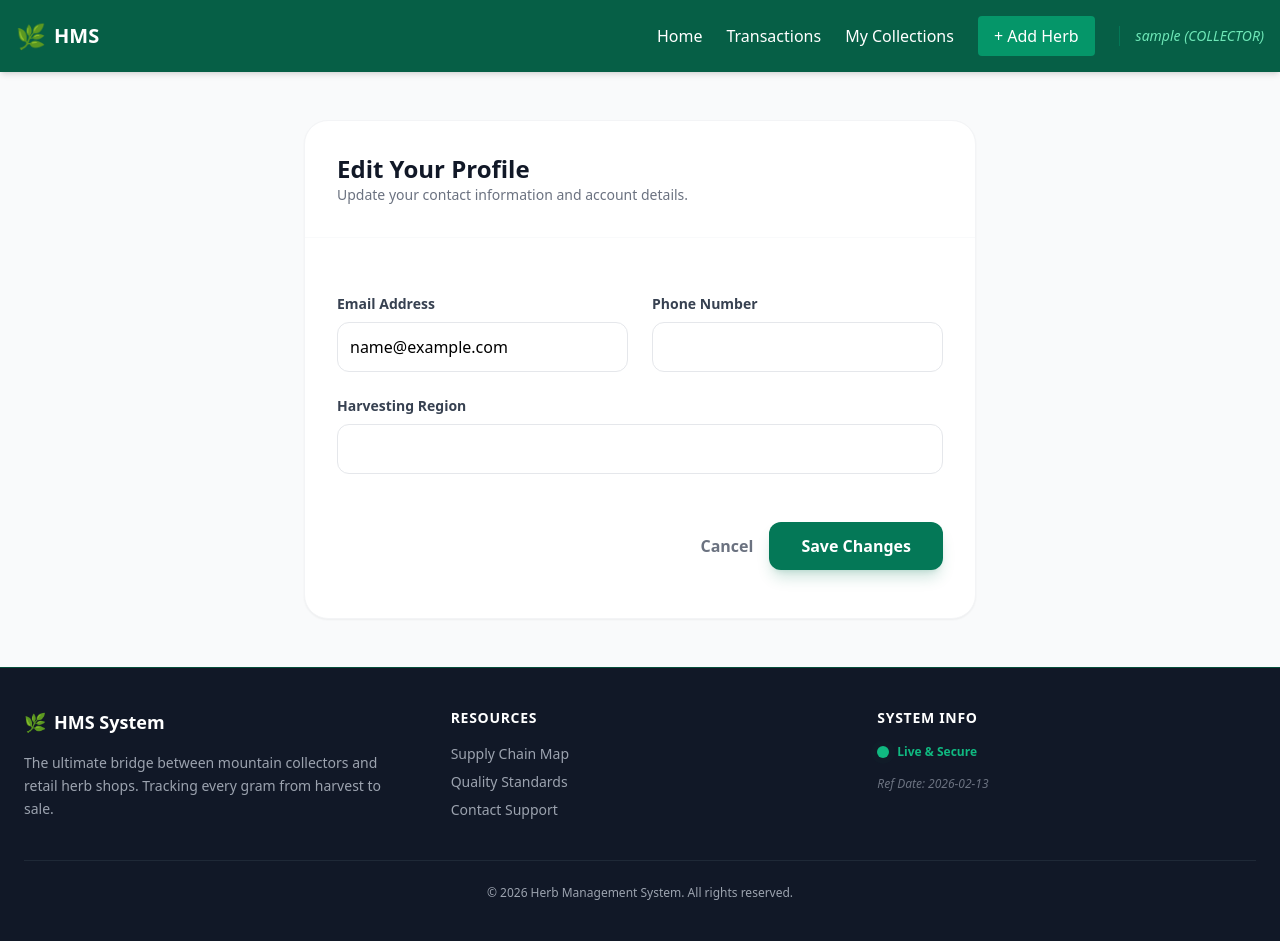
After one commit to bipinjlimbu/Herbs-Management-System---Django-Project, a Django app: page /profile/edit/ in a window 1280 px wide. The commit adds this page. Run offline with Django 5.2, Linux system fonts and the light colour scheme; the visitor is signed in with stand-in values (Sample User, id 1).

Commit message:
Edit Profile Page Added

```diff
--- /dev/null
+++ b/hms_app/templates/main/edit_profile_page.html
@@ -0,0 +1,61 @@
+<html>
+<head>
+    <title>Edit Profile - HMS</title>
+    {% load static %}
+    <link href="{% static 'src/styles.css' %}" rel="stylesheet" />
+</head>
+<body class="bg-gray-50 flex flex-col min-h-screen">
+    {% include 'components/_navbar.html' %}
+
+    <main class="flex-grow container mx-auto px-6 py-12">
+        <div class="max-w-2xl mx-auto bg-white rounded-3xl shadow-sm border border-gray-100 overflow-hidden">
+            <div class="p-8 border-b border-gray-50">
+                <h1 class="text-2xl font-bold text-gray-900">Edit Your Profile</h1>
+                <p class="text-gray-500 text-sm">Update your contact information and account details.</p>
+            </div>
+
+            <form method="POST" class="p-8 space-y-6">
+                {% csrf_token %}
+
+                <div class="grid grid-cols-1 md:grid-cols-2 gap-6">
+                    <div class="space-y-2">
+                        <label class="text-sm font-bold text-gray-700">Email Address</label>
+                        <input type="email" name="email" value="{{ user.email }}"
+                               class="w-full p-3 rounded-xl border border-gray-200 focus:ring-2 focus:ring-emerald-500 outline-none transition">
+                    </div>
+                    <div class="space-y-2">
+                        <label class="text-sm font-bold text-gray-700">Phone Number</label>
+                        <input type="text" name="phone" value="{{ user.phone }}"
+                               class="w-full p-3 rounded-xl border border-gray-200 focus:ring-2 focus:ring-emerald-500 outline-none transition">
+                    </div>
+                </div>
+
+                {% if user.role == "COLLECTOR" %}
+                <div class="space-y-2">
+                    <label class="text-sm font-bold text-gray-700">Harvesting Region</label>
+                    <input type="text" name="region" value="{{ user.collector_info.region }}"
+                           class="w-full p-3 rounded-xl border border-gray-200 focus:ring-2 focus:ring-emerald-500 outline-none transition">
+                </div>
+                {% elif user.role == "RETAILER" %}
+                <div class="space-y-2">
+                    <label class="text-sm font-bold text-gray-700">Shop Name</label>
+                    <input type="text" name="shop_name" value="{{ user.retailer_info.shop_name }}"
+                           class="w-full p-3 rounded-xl border border-gray-200 focus:ring-2 focus:ring-blue-500 outline-none transition">
+                </div>
+                {% endif %}
+
+                <div class="pt-6 flex items-center justify-end space-x-4">
+                    <a href="/profile/{{ user.id }}/" class="text-gray-500 font-bold hover:text-gray-700 transition">
+                        Cancel
+                    </a>
+                    <button type="submit" class="bg-emerald-700 text-white px-8 py-3 rounded-xl font-bold hover:bg-emerald-800 shadow-lg shadow-emerald-700/20 transition">
+                        Save Changes
+                    </button>
+                </div>
+            </form>
+        </div>
+    </main>
+
+    {% include 'components/_footer.html' %}
+</body>
+</html>
--- a/hms_app/urls.py
+++ b/hms_app/urls.py
@@ -1,5 +1,5 @@
 from django.urls import path
-from .views.main import delete_profile, home_view, profile_view
+from .views.main import delete_profile, home_view, profile_view, edit_profile_view
 from .views.auth import register_view, login_view, logout_view
 from .views.herb import add_herb_view, my_collections_view, marketplace_view, my_stock_view
 from .views.transactions import purchase_request_view, approve_transaction, reject_transaction, transaction_history_view
@@ -18,5 +18,6 @@ urlpatterns = [
     path('my-stock/', my_stock_view, name='my_stock'),
     path('transactions/', transaction_history_view, name='transaction_history'),
     path('profile/<int:user_id>/', profile_view, name='profile_view'),
+    path('profile/edit/', edit_profile_view, name='edit_profile'),
     path('profile/delete/', delete_profile, name='delete_profile'),
 ]
--- a/hms_app/views/main.py
+++ b/hms_app/views/main.py
@@ -34,6 +34,31 @@ def profile_view(request, user_id):
     return render(request, 'main/profile_page.html')
 
 @login_required
+def edit_profile_view(request):
+    user = request.user
+
+    if request.method == "POST":
+        # 1. Update Base User Fields
+        user.email = request.POST.get('email')
+        user.phone = request.POST.get('phone')
+        user.save()
+
+        # 2. Update Role-Specific Fields
+        if user.role == "COLLECTOR":
+            info = user.collector_info
+            info.region = request.POST.get('region')
+            info.save()
+        elif user.role == "RETAILER":
+            info = user.retailer_info
+            info.shop_name = request.POST.get('shop_name')
+            info.save()
+
+        messages.success(request, "Profile updated successfully!")
+        return redirect(f'/profile/{user.id}/')
+
+    return render(request, 'main/edit_profile_page.html')
+
+@login_required
 def delete_profile(request):
     if request.method == "POST":
         user = request.user
--- a/static/src/styles.css
+++ b/static/src/styles.css
@@ -906,6 +906,11 @@ Ensure the default browser behavior of the `hidden` attribute.
   border-color: rgb(254 240 138 / var(--tw-border-opacity));
 }
 
+.border-gray-200 {
+  --tw-border-opacity: 1;
+  border-color: rgb(229 231 235 / var(--tw-border-opacity));
+}
+
 .bg-gray-50 {
   --tw-bg-opacity: 1;
   background-color: rgb(249 250 251 / var(--tw-bg-opacity));
@@ -1351,6 +1356,11 @@ Ensure the default browser behavior of the `hidden` attribute.
   box-shadow: var(--tw-ring-offset-shadow, 0 0 #0000), var(--tw-ring-shadow, 0 0 #0000), var(--tw-shadow);
 }
 
+.shadow-emerald-700\/20 {
+  --tw-shadow-color: rgb(4 120 87 / 0.2);
+  --tw-shadow: var(--tw-shadow-colored);
+}
+
 .outline-none {
   outline: 2px solid transparent;
   outline-offset: 2px;
```
